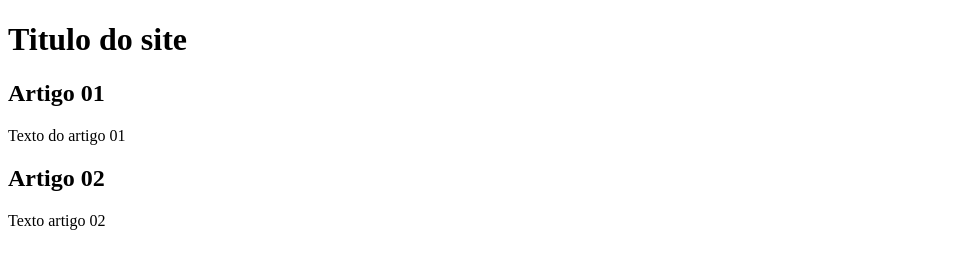
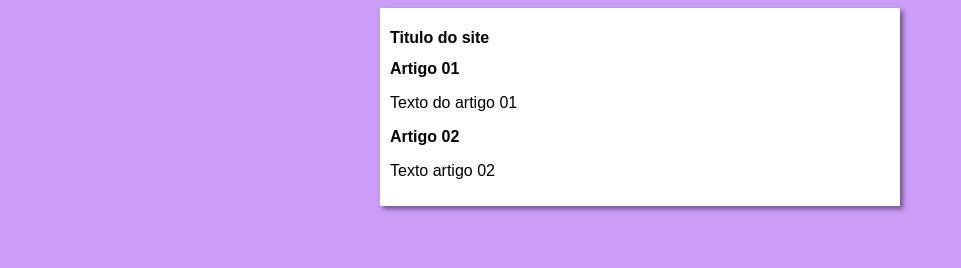
Before and after one commit to FaresSabrin/_testeCursoEmVideo, a plain HTML site: page index.html in a window 1280 px wide. Shown: the whole page, without its empty margins (0-961 px from the left). Drawn offline with Linux system fonts and the light colour scheme.

Commit message:
inicio do design

```diff
--- /dev/null
+++ b/estilo/style.css
@@ -0,0 +1,16 @@
+*{
+    font-family: Arial, Helvetica, sans-serif;
+    font-size: 16px;
+}
+
+body{
+    background-color: rgb(204,157,248);
+}
+
+main{
+    background-color: white;
+    width: 500px;
+    margin: auto;
+    padding: 10px;
+    box-shadow: 3px 3px 5px rgba(0,0,0,0.473);
+}
--- a/index.html
+++ b/index.html
@@ -4,6 +4,7 @@
     <meta charset="UTF-8">
     <meta name="viewport" content="width=device-width, initial-scale=1.0">
     <title>Titulo do Site</title>
+    <link rel="stylesheet" href="estilo/style.css">
 </head>
 <body>
     <main>
```
